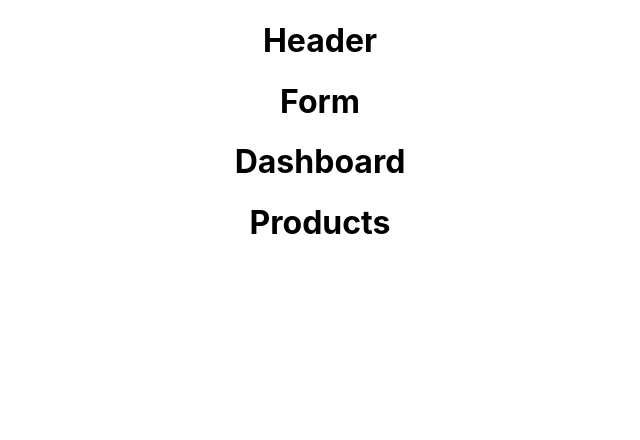
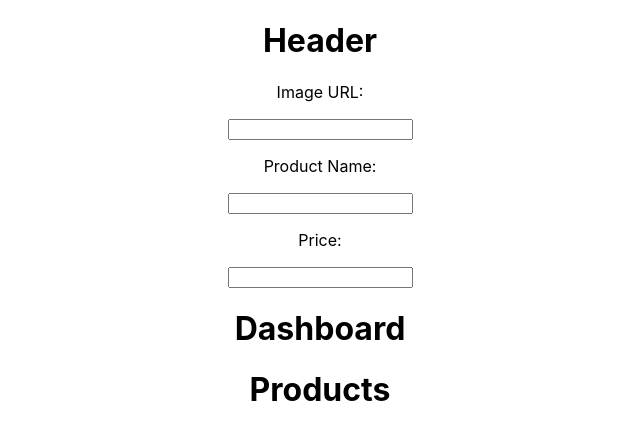
Before and after one commit to elliotcraig25/shelfie, a React (Create React App) app: page / in a window 1280 px wide. Shown: the top 440 px of the page, without its empty margins (320-960 px from the left). Built offline with nearby package versions, Linux system fonts and the light colour scheme.

Commit message:
starting step one

```diff
--- a/src/Components/Form/Form.js
+++ b/src/Components/Form/Form.js
@@ -6,7 +6,22 @@ class Form extends Component {
     render(){
         return(
             <div>
-                <h1>Form</h1>
+                <div className="form-image">
+                    <div className="form-image-div">
+
+                    </div>
+                </div>
+                <div className="form-inputs">
+                    <p>Image URL:</p>
+                    <input />
+                    <p>Product Name:</p>
+                    <input />
+                    <p>Price:</p>
+                    <input />
+                </div>
+                <div className="form-buttons">
+
+                </div>
             </div>
         )
     }
```
Also changed, not shown: 2 other files (tests, documents, lock files or other folders).
